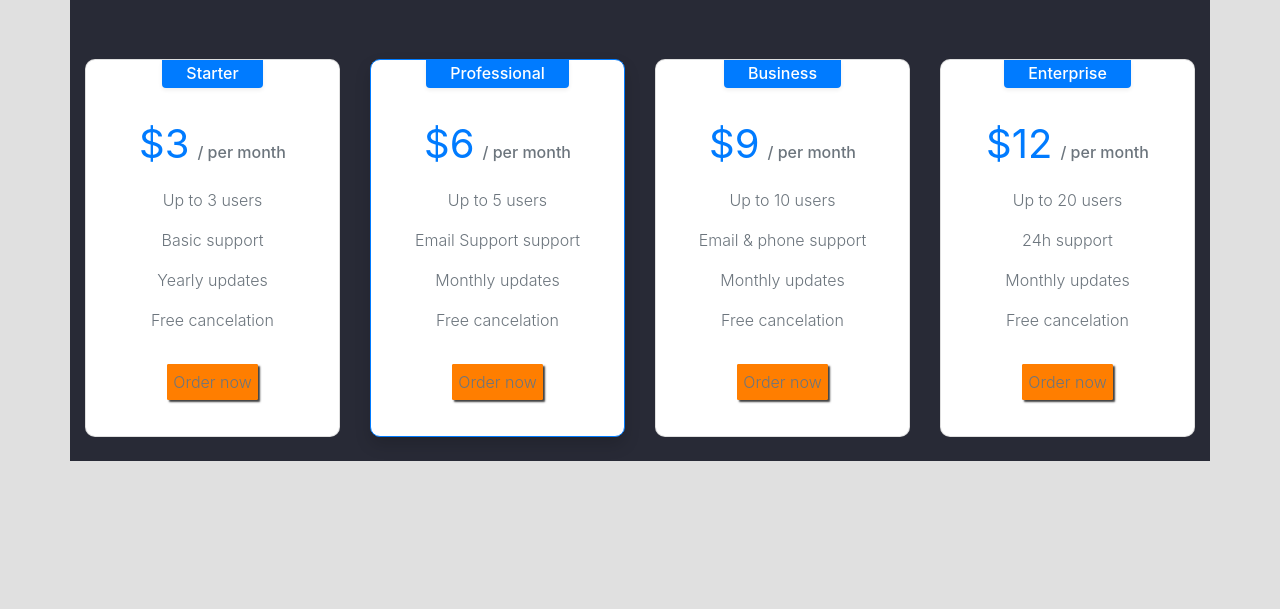
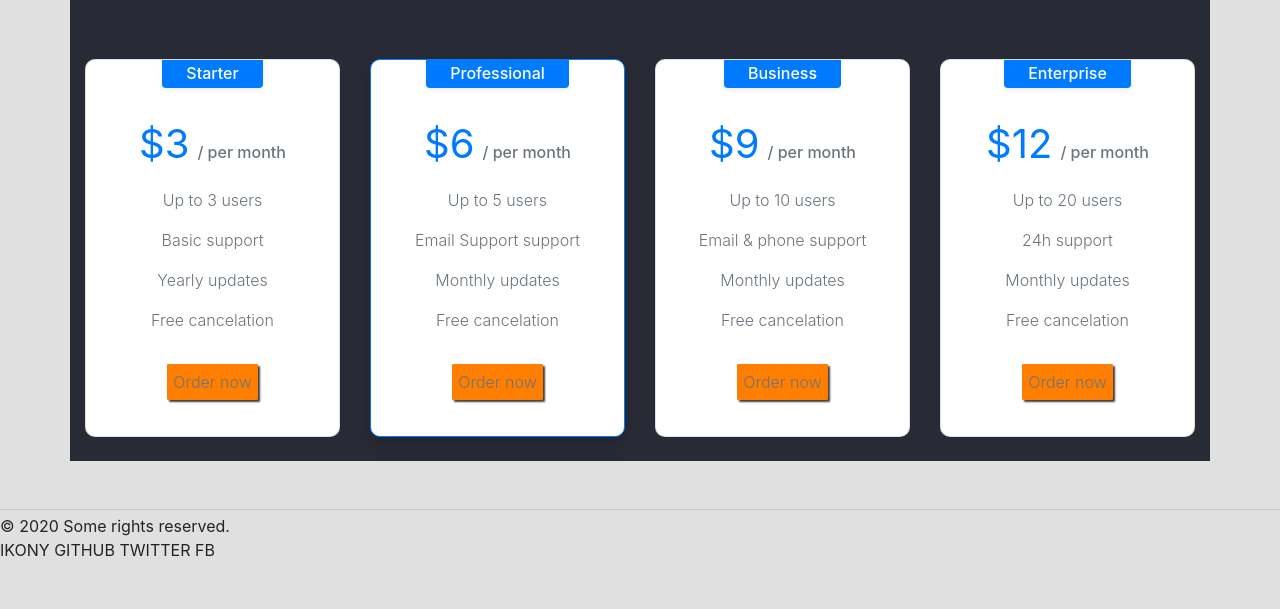
Before and after one commit to 0xbm/Vehicles, a Django app: template pricing/templates/pricing/index.html in a window 1280 px wide. Shown: the part 167-776 px from the top of the page. Run offline with Django 4.2, Linux system fonts and the light colour scheme; the template is opened without the code that fills it: most values are stand-ins (such as "Sample title", 1, 10 or a date in 2020); parts of the project's set-up code (start-up, migrations or seed data) failed here and were passed over; some libraries are stand-ins or nearby versions.

Commit message:
add footer

```diff
--- a/pricing/templates/pricing/index.html
+++ b/pricing/templates/pricing/index.html
@@ -1,4 +1,5 @@
 {% extends 'base.html' %}
+{% load static %}
 
 
 {% block page_header %}
@@ -90,4 +91,11 @@
 
 {% block content %}
 
+<div class="space"></div>
+<hr class="my-1">
+<footer class="absolute">
+    <div class="left">&copy; {{ current_year }} Some rights reserved.</div>
+    <div class="right">IKONY GITHUB TWITTER FB</div>
+</footer>
+
 {% endblock content %}
```
Also changed, not shown: users/templates/registration/login.html (+10 -2 lines).
